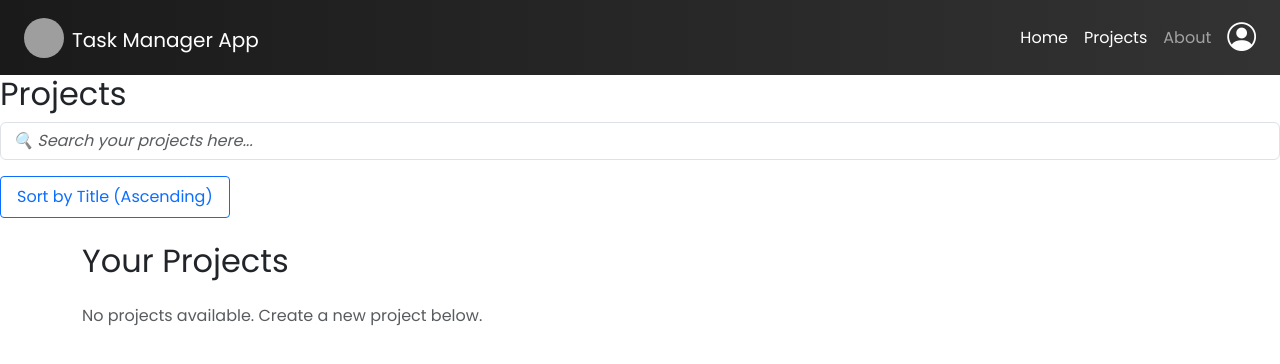
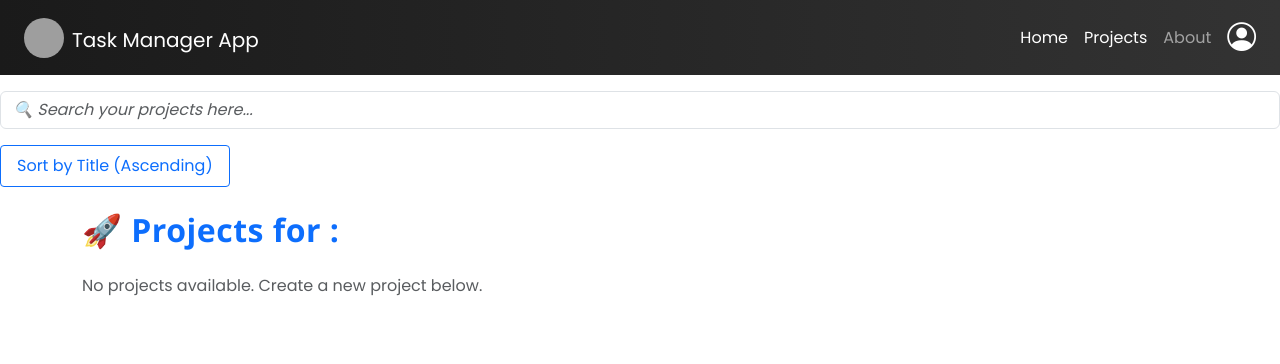
Before and after one commit to Piyush-Joshi-WaiTech/task-management-app-final-angular, an Angular app: page /projects in a window 1280 px wide. Shown: the top 364 px of the page. Built offline with nearby package versions, Linux system fonts and the light colour scheme; grey boxes are pictures that could not be loaded.

Commit message:
feat: enhance project component to display username from email and update project title styling

```diff
--- a/src/app/project/project.component.html
+++ b/src/app/project/project.component.html
@@ -1,14 +1,12 @@
 <app-navbar></app-navbar>
 <div>
-  <h2>Projects</h2>
-
   <!-- Notification -->
   <div *ngIf="notification" [ngClass]="notificationType">
     {{ notification }}
   </div>
 
   <!-- 🔍 Search Bar -->
-  <div class="mb-2 mb-md-0 w-100 me-md-3">
+  <div class="mb-2 mb-md-0 w-100 me-md-3 mt-3">
     <input
       type="text"
       class="form-control"
@@ -27,7 +25,15 @@
 </div>
 
 <div class="container mt-4">
-  <h2 class="mb-4">Your Projects</h2>
+  <h2
+    class="mb-4 fw-bold text-primary"
+    style="
+      font-family: 'Segoe UI', Tahoma, Geneva, Verdana, sans-serif;
+      letter-spacing: 0.5px;
+    "
+  >
+    🚀 Projects for {{ username }}:
+  </h2>
 
   <!-- Updated Notification -->
   <div
--- a/src/app/project/project.component.ts
+++ b/src/app/project/project.component.ts
@@ -18,7 +18,8 @@ export class ProjectComponent implements OnInit {
   notification: string | null = null;
   notificationType: 'success' | 'error' | null = null;
   searchQuery: string = '';
-  sortOrder: 'asc' | 'desc' = 'asc'; // New property to track sort order
+  sortOrder: 'asc' | 'desc' = 'asc';
+  username: string = '';
 
   project = {
     title: '',
@@ -35,7 +36,18 @@ export class ProjectComponent implements OnInit {
   constructor(private projectService: ProjectService, private router: Router) {}
 
   ngOnInit() {
+    const loggedInEmail = localStorage.getItem('email');
+    if (loggedInEmail) {
+      this.username = this.extractUsername(loggedInEmail);
+    }
+
     this.loadUserProjects();
+  }
+  private extractUsername(email: string): string {
+    // Example: turns "john.doe@example.com" → "John Doe"
+    const namePart = email.split('@')[0];
+    const parts = namePart.split('.');
+    return parts.map((p) => p.charAt(0).toUpperCase() + p.slice(1)).join(' ');
   }
 
   createProject() {
```
